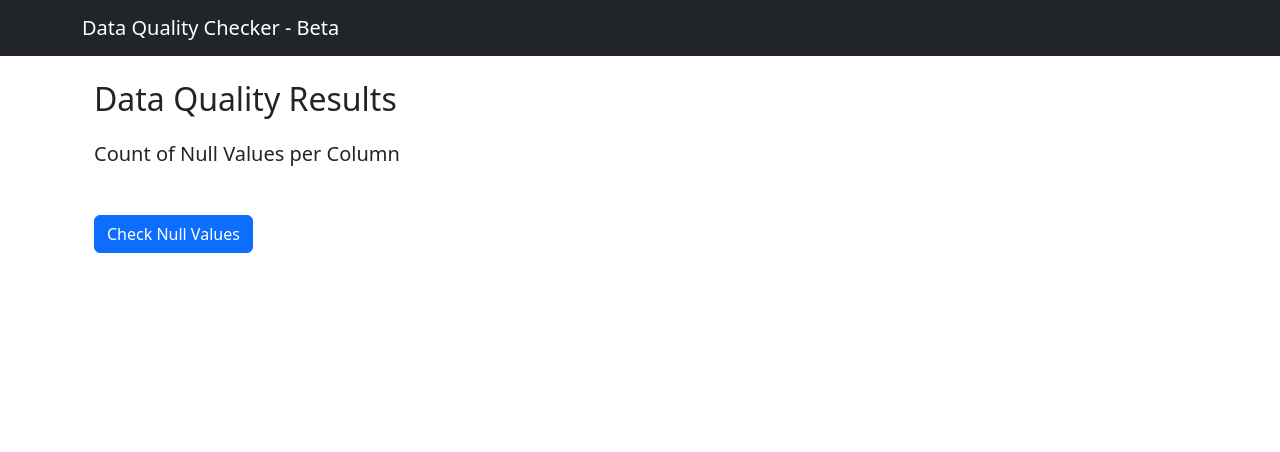
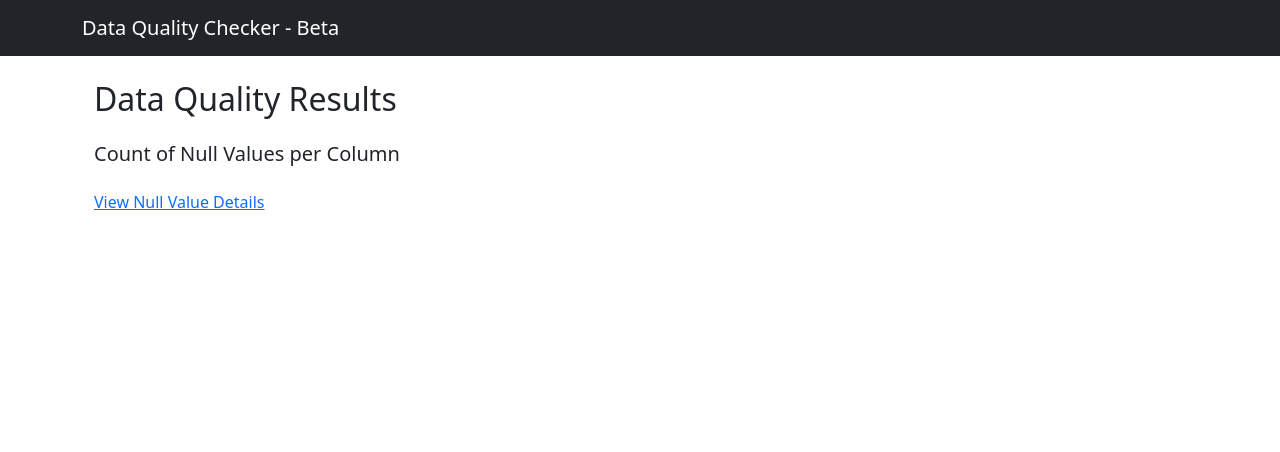
Before and after one commit to samksenija/Data-Quality-Checker, a Django app: template data_quality_checker/quality_checks/templates/results.html in a window 1280 px wide. Shown: the top 452 px of the page. Run offline with Django 4.2, Linux system fonts and the light colour scheme; the template is opened without the code that fills it, so the values that code supplies are empty.

Commit message:
null_value_details - init commit - urls; views; html;

```diff
--- a/data_quality_checker/quality_checks/templates/results.html
+++ b/data_quality_checker/quality_checks/templates/results.html
@@ -25,7 +25,9 @@
                     </tr>
                 </tbody>
             </table>
-            <button type="submit" class="btn btn-primary create-space-25">Check Null Values</button>
+            <a href="{% url 'null_value_details' %}">
+                View Null Value Details
+            </a>
         </div>
 </div>
 
--- a/data_quality_checker/quality_checks/urls.py
+++ b/data_quality_checker/quality_checks/urls.py
@@ -4,6 +4,7 @@ from . import views
 
 urlpatterns = [
     path("", views.file_upload, name="index_file_upload"),
-    path("results", views.file_upload, name="results")
+    path("results", views.file_upload, name="results"),
+    path("null-value-details", views.null_value_details, name="null_value_details")
 
 ]
--- a/data_quality_checker/quality_checks/views.py
+++ b/data_quality_checker/quality_checks/views.py
@@ -21,6 +21,11 @@ def file_upload(request):
 
     return render(request, "file_upload.html", {})
 
+
+def null_value_details(request):
+
+    return render(request, "null_value_details.html", {})
+
 def check_for_null_fields_count(df):
     df_is_null = df.isnull()
 
```
Also changed, not shown: data_quality_checker/quality_checks/templates/null_value_details.html (added, +13 -0 lines).
